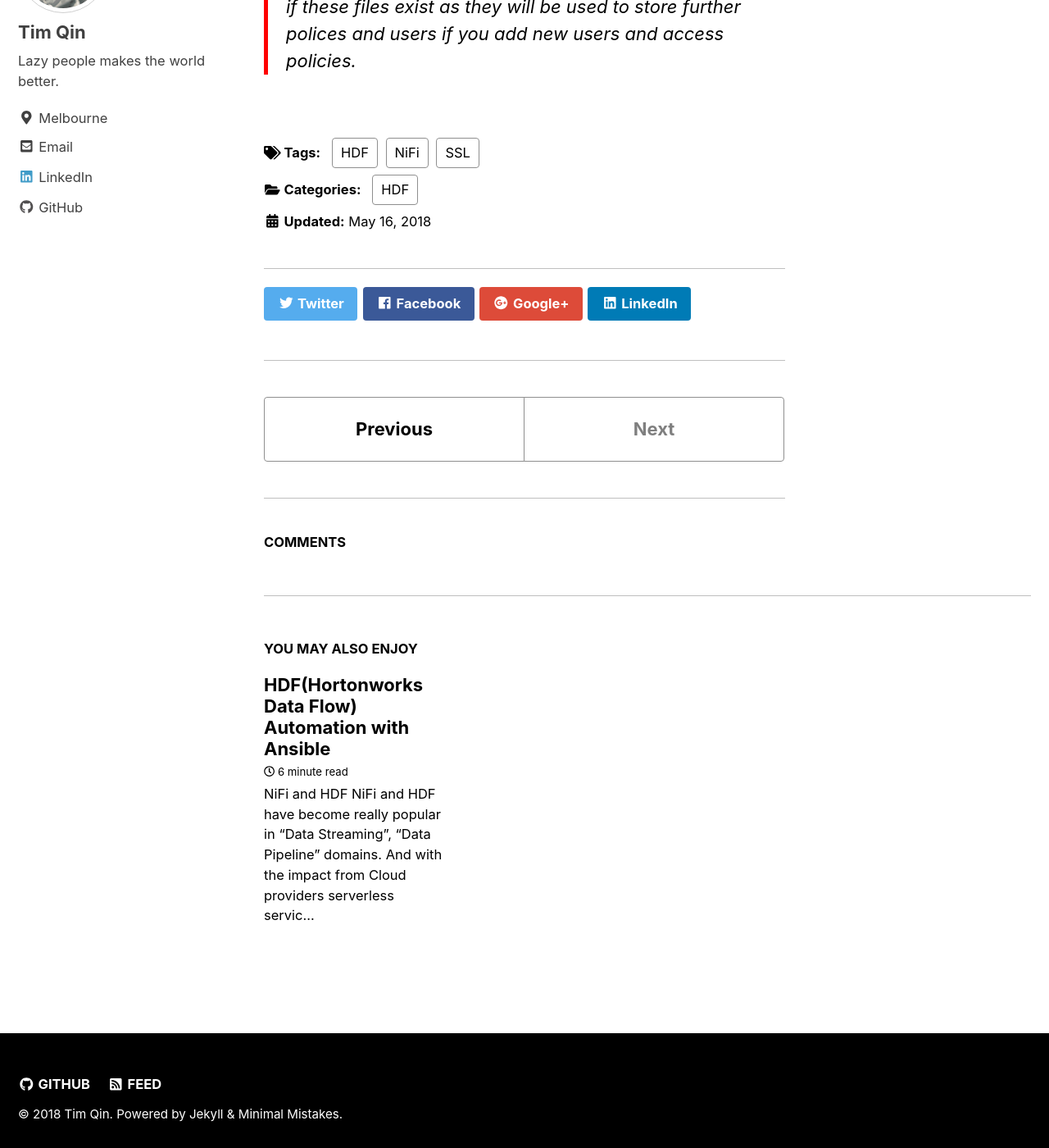
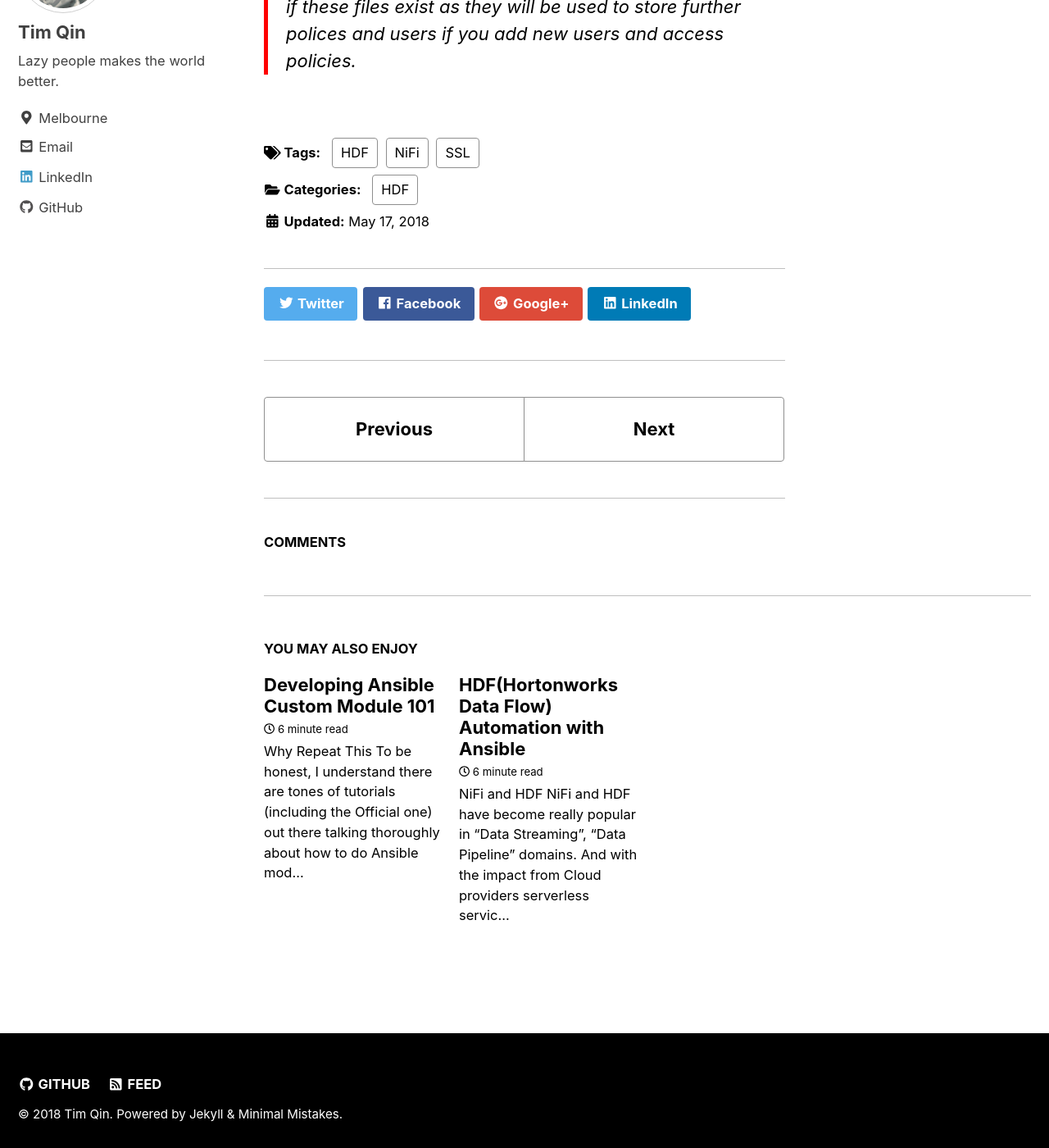
Before and after one commit to timmyraynor/timmyraynor.github.io, a Jekyll site: the page built from _posts/2018-05-17-nifi-ssl-deep-dive.markdown, in a window 1280 px wide and 1400 px high, scrolled down 5892 px. Shown: the whole window at 82% size. Built offline with Jekyll 4.4.1, drawn with Linux system fonts in a browser that asks for light colours; nearby versions of some CDN libraries; comment, search, counter and statistics services are not loaded; part of the change alters nothing that is shown.

Commit message:
Add new post for Ansible

```diff
--- a/_posts/2018-05-17-nifi-ssl-deep-dive.markdown
+++ b/_posts/2018-05-17-nifi-ssl-deep-dive.markdown
@@ -1,7 +1,7 @@
 ---
 layout: single
 title:  "NiFi Cluster SSL Deep Dive - How this actually works"
-date:   2018-05-16 05:53:12 +0000
+date:   2018-05-17 20:12:33 +0000
 categories:
     - HDF
 tags:
--- /dev/null
+++ b/_posts/2018-05-18-develop-custom-ansible-module-101.md
@@ -0,0 +1,182 @@
+---
+layout: single
+title:  "Developing Ansible Custom Module 101"
+date:   2018-05-18 11:53:12 +0000
+categories:
+  - Ansible
+tags:
+  - Ansible
+  - Automation
+comments: true
+---
+# Why Repeat This
+To be honest, I understand there are tones of tutorials (including the [Official one]) out there talking thoroughly about how to do Ansible modules. For what you will get here, is a quick **get start** tutorial and "I just want to have a module built".
+
+[Official one]: http://docs.ansible.com/ansible/latest/dev_guide/developing_modules.html
+
+## Ready for an Ansible Module?
+As we always need to check before move on:
+
+- Do you really need a Module or a playbook/role
+- Do you really need a Module or a plugin
+
+Ok, if the above answer is: I need an Ansible Module, then you must needs:
+
+    An idempotent way to deal with my automation process (otherwise I will *shell/command* it)
+
+## What we need for an Ansible Module
+You have used Ansible before, and you probably get used to the Ansible concepts and had a guess about what you need for your module, here I am taking an example of when I try to develop an [Ansible Ambari Configure module] via Ambari API + Python, so I need:
+
+- A way to get the parameters from the playbook yaml
+- A way to tell the current state (e.g. query current Ambari cluster status via API)
+- A way to do my logics of automation (e.g. API call with the parameters passed in)
+- A way to tell Ansible: did I changed anything, and what I've changed
+
+It should look like this in the playbook:
+
+    ambari_cluster_config:
+        host: localhost
+        port: 8080
+        username: admin
+        password: admin
+        cluster_name: my_cluster
+        config_type: admin-properties
+        ignore_secret: true
+        timeout_sec: 10
+        config_map:
+          db_root_user:
+            value: root
+
+
+So let's get started!
+
+[Ansible Ambari Configure module]: https://github.com/timmyraynor/ansible-ambari-config-module
+
+### Get Those Parameters
+Ansible provide a straight forward **new Python Module**, they call it the Ansiballz framework. But translate into code, you need to import a module like below:
+
+    from ansible.module_utils.basic import AnsibleModule
+
+The `AnsibleModule` above provides the lifecycle of extracting yaml playbook parameters and all fancy operations like parsing an input like `value: {{lookup('template','./files/mytemplate'}}`, then it execute the custom logic you specified and gather the change status for you in the end. It also attached few global options through like:
+
+- `_ansible_no_log`
+- `_ansible_debug`
+- `_ansible_diff`
+...
+
+So how we initiate the module? You just need to tell the module what parameters you are expecting. Like below from my custom Ansible Ambari module:
+
+    argument_spec = dict(
+        host=dict(type='str', default=None, required=True),
+        port=dict(type='int', default=None, required=True),
+        username=dict(type='str', default=None, required=True),
+        password=dict(type='str', default=None, required=True, no_log=True),
+        cluster_name=dict(type='str', default=None, required=True),
+        config_type=dict(type='str', default=None, required=True),
+        config_tag=dict(type='str', default=None, required=False),
+        ignore_secret=dict(default=True, required=False,
+                           choices=[True, False]),
+        timeout_sec=dict(type='int', default=10, required=False),
+        config_map=dict(type='dict', default=None, required=True)
+    )
+
+    module = AnsibleModule(
+        argument_spec=argument_spec
+    )
+
+Done, your ansible module is initated and the helper function `ansible.module_utils.basic._load_params()` will also be called to gather your stdin parameters and set them into global varibles. How do I get all these declared module?
+
+It's easy:
+
+    p = module.params
+    host = p.get('host')
+    port = p.get('port')
+    username = p.get('username')
+    password = p.get('password')
+    cluster_name = p.get('cluster_name')
+    config_type = p.get('config_type')
+    config_tag = p.get('config_tag')
+    config_map = p.get('config_map')
+    ignore_secret = p.get('ignore_secret')
+    connection_timeout = p.get('timeout_sec')
+
+Now you have it. You could also putting Jinja2 template in your yaml like the fancy `lookup` plugin. Ansible will resolve them for you.
+
+### What's My Current Status
+Unlike **Terraform**, Ansible does not have any state files - it queries the status on the fly. So you need to create a current status query. In my case, I am just writing an API call to ask the current status of the Ambari Configurations.
+
+With the beatiful `requests` package in Python, I just need to do things like:
+
+    r = get(ambari_url, user, password,
+              '/api/v1/clusters/{0}?fields=Clusters/desired_configs'.format(cluster_name), connection_timeout)
+    try:
+        assert r.status_code == 200
+    except AssertionError as e:
+        e.message = 'Coud not get cluster desired configuration: request code {0}, \
+                    request message {1}'.format(r.status_code, r.content)
+        raise
+    cluster_config = json.loads(r.content)
+
+And you could read more of these logics in my repo.
+
+### Do Your Logic If Needed
+As you retrieve the status you want to verify and possibly change. In my situation, I just loop through the configurations returned from Ambari and compare each of them with my provided configurations in the module.
+
+    for key in cluster_config:
+        current_value = cluster_config[key]
+        if key in config_map:
+            desired_value = config_map[key].get('value')
+            if desired_value is not None and (current_value == desired_value or str(current_value).lower() == str(desired_value).lower()):
+                # if value matched, put it directly into the map
+                result_map[key] = current_value
+            else:
+                changed = True
+                # And you could guess the rest
+                # update_cluster_with_new_configurations
+                .......
+
+### Tell Ansible: Changed or Not or Failed
+This back to the time we create that `AnsibleModule` instance `module`, it has 2 trivial method:
+
+    # For process failure
+    module.fail_json(msg="failed message", <kargs you want to display in the -vvv mode>)
+    # For process success
+    module.exit_json(changed=<True/False>, <kargs you want to display in the -vvv mode>)
+
+Now you are done. Leave the rest to `AnsibleModule`.
+
+## Wrap Up
+As a Wrap up, you probably will have something like this in your code:
+
+    from ansible.module_utils.basic import AnsibleModule
+
+    def main():
+        argument_spec = dict(
+            host=dict(type='str', default=None, required=True),
+            port=dict(type='int', default=None, required=True),
+            ...
+        )
+
+        module = AnsibleModule(
+            argument_spec=argument_spec
+        )
+
+        # Query your target's status
+
+        # Do your logic about the target's current state vs. goal state
+
+        module.exit_json(changed=<change-or-not>, ...)
+        # OR module.fail_json(...)
+
+    if __name__ == '__main__':
+        main()
+
+## Where to Put and Use?
+You could provide `extra libraries` to you ansible playbook, I just put it into the `ansible.cfg` file under my project root:
+
+    [defaults]
+     # content of ansible.cfg
+     ..... Other Configs ....
+     library=./extra_modules
+
+This tells ansible to load extra libraries from the folder `extra_modules`, and you could put your modules there, it should be loaded when you run you playbook.
```
